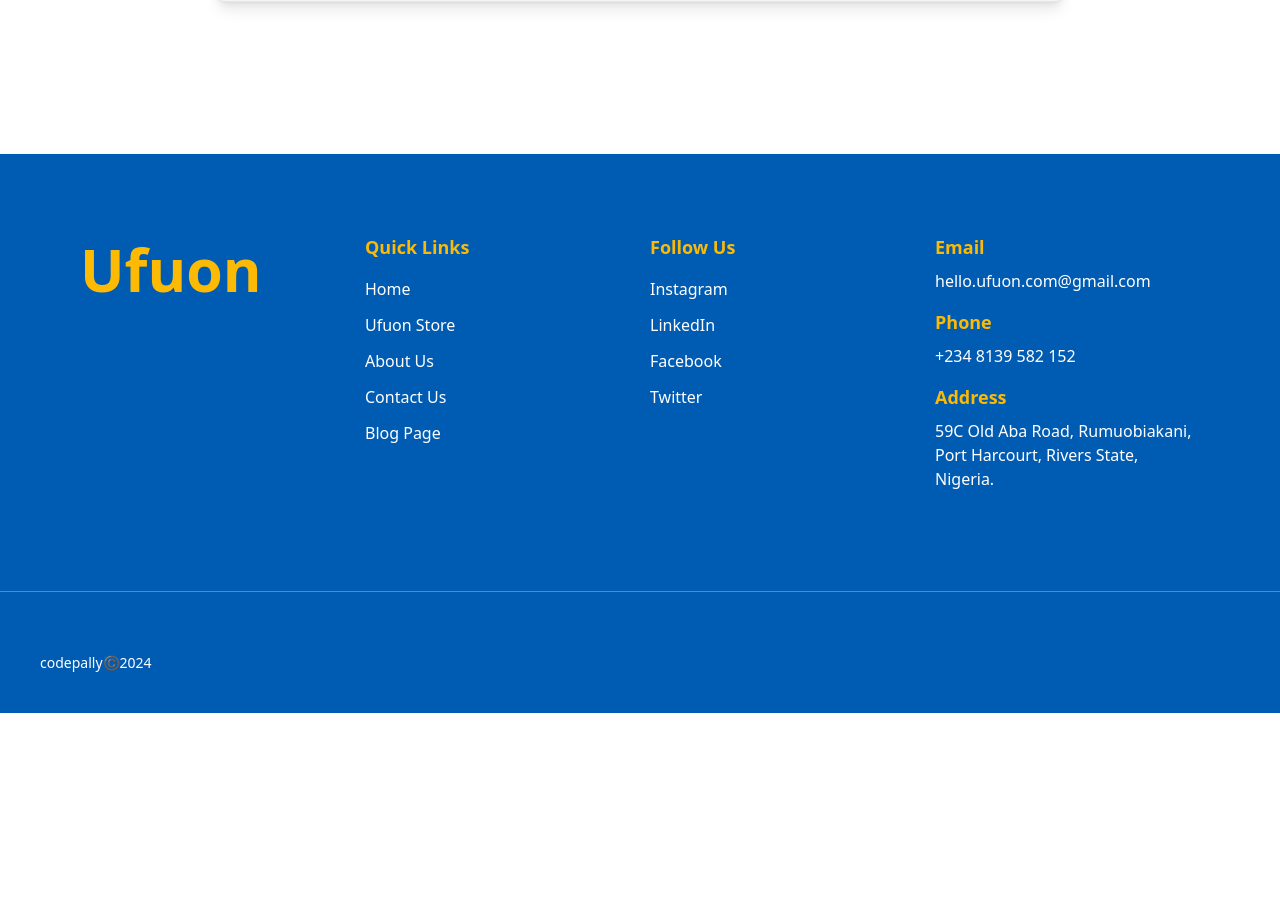
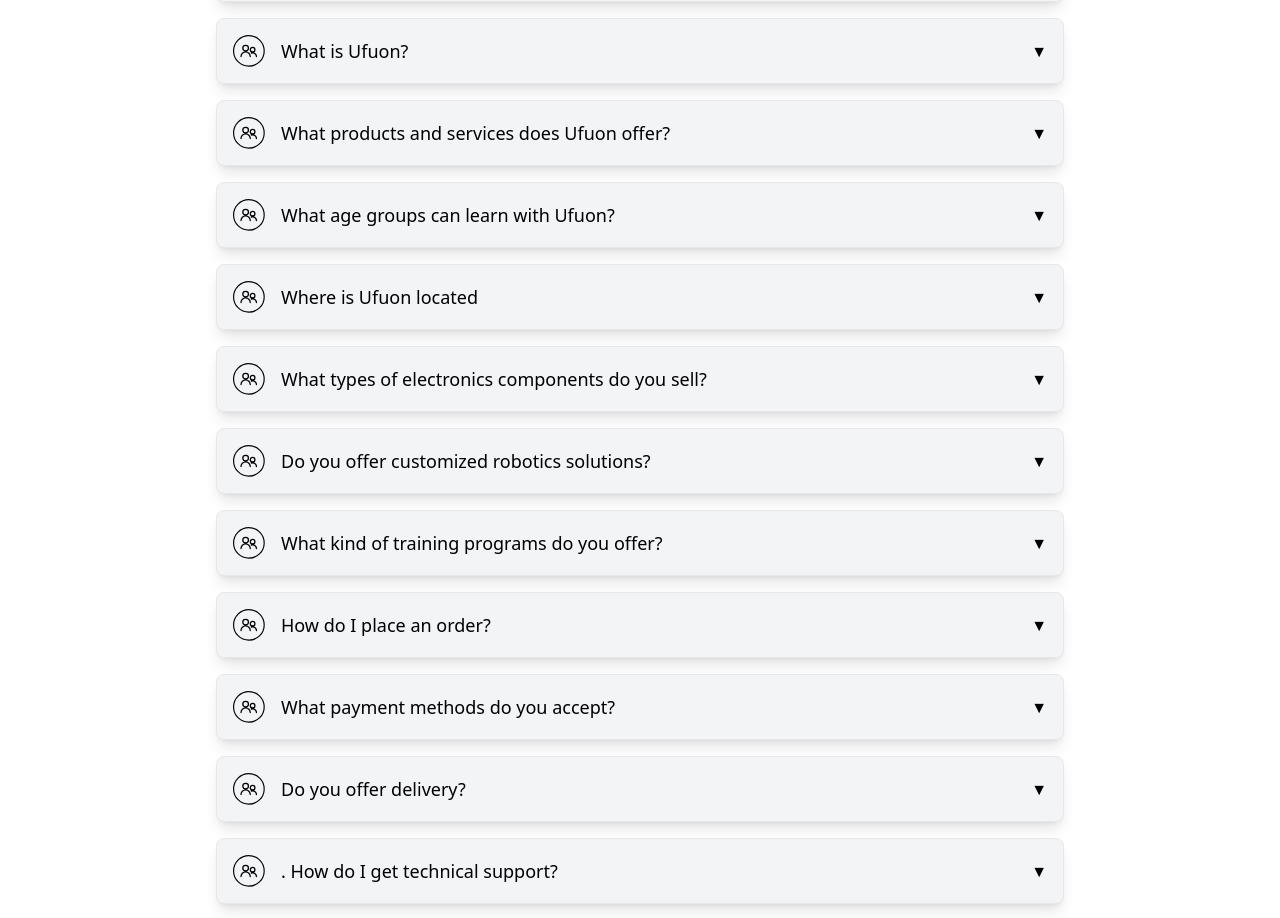
Before and after one commit to Debs-D/Ufuone, a React (Vite) app: page /ufoneAbout in a window 1280 px wide. Shown: the part 2698-3616 px from the top of the page. Before the commit the page ends 3411 px from the top, so only its background shows below. Built offline with nearby package versions, Linux system fonts and the light colour scheme; no server answers.

Commit message:
made ui changes on the build navbar, gallery,build, faq section, about skills, ufoneAbou

```diff
--- a/src/components/AboutSkills.jsx
+++ b/src/components/AboutSkills.jsx
@@ -7,7 +7,7 @@ const Skills = () => {
       {/* First section */}
       <div className="flex flex-col md:flex-row justify-center items-center w-full max-w-[1000px] h-auto px-5 box-border gap-12 mb-12">
         {/* Text on left */}
-        <div className="flex flex-col justify-between w-full md:w-1/2 pr-5 text-left">
+        <div className="flex flex-col justify-between w-full md:w-1/2 pr-5 text-left max-sm:pr-0">
           <h1 className="text-[32px] md:text-[40px] font-medium m-0 mb-4">
             Who are we?
           </h1>
@@ -40,7 +40,7 @@ const Skills = () => {
           />
         </div>
         {/* Text on right */}
-        <div className="flex flex-col justify-between w-full md:w-1/2 pr-5 text-left">
+        <div className="flex flex-col justify-between w-full md:w-1/2 pr-5 text-left max-sm:pr-0">
           <h1 className="text-[32px] md:text-[40px] font-medium m-0 mb-4">
             What do we do?
           </h1>
--- a/src/components/ButtonNavbar.jsx
+++ b/src/components/ButtonNavbar.jsx
@@ -18,7 +18,7 @@ const ButtonNavbar = () => {
   const levels = [
     { name: "Low Level", path: "/low-project" },
     { name: "High Level", path: "/high-level" },
-    { name: "Advanced", path: "/advanced" },
+    { name: "Advanced", path: "/advanced-project" },
   ];
 
   // Toggle dropdown on click (for mobile view)
--- a/src/components/ContactQuestion.jsx
+++ b/src/components/ContactQuestion.jsx
@@ -27,6 +27,188 @@ const ContactQuestion = () => {
       answer:
         "Our programs are designed for all age groups, ensuring that learning is inclusive and effective for everyone.",
     },
+    {
+      imgUrl: img3,
+      question: "What is Ufuon?",
+      answer: "Ufuon is a leading provider of electronics, robotics, and tech solutions in Africa. We aim to empower individuals, businesses, and communities through innovative technology."
+    },
+    {
+      imgUrl: img3,
+      question: "What products and services does Ufuon offer?",
+      answer:
+        "Ufuon offers a wide range of products, including electronics components, robotics kits, and tech gadgets. We also provide services such as training, workshops, and consulting.",
+    },
+    {
+      imgUrl: img3,
+      question: "What age groups can learn with Ufuon?",
+      answer:
+        "Our programs are designed for all age groups, ensuring that learning is inclusive and effective for everyone.",
+    },
+    {
+      imgUrl: img3,
+      question: "Where is Ufuon located",
+      answer:
+        "Ufuon is headquartered in 11 Barba Street, Ohakwe Junction, Rumuigbo, Port Harcourt, with operations and partnerships across Africa."
+    },
+    {
+      imgUrl: img3,
+      question: "What types of electronics components do you sell?",
+      answer:
+        "We sell a variety of electronics components, including Arduino, Raspberry Pi, sensors, motors, and more.",
+    },
+    {
+      imgUrl: img3,
+      question: "Do you offer customized robotics solutions?",
+      answer:
+        "Yes, our team of experts can design and develop customized robotics solutions for businesses and individuals.",
+    },
+    {
+      imgUrl: img3,
+      question: "What kind of training programs do you offer?",
+      answer:
+        "We offer training programs in electronics, robotics, and programming, tailored for individuals, schools, and businesses.",
+    },
+    {
+      imgUrl: img3,
+      question: "How do I place an order?",
+      answer:
+        "You can place an order online through our online store (store.ufuon.com) or by contacting our sales team directly.",
+    },
+    {
+      imgUrl: img3,
+      question: " What payment methods do you accept?",
+      answer:
+        "We accept various payment methods, including credit/debit cards, bank transfers, and mobile payments.",
+    },
+    {
+      imgUrl: img3,
+      question: "Do you offer delivery?",
+      answer:
+        "Yes, we offer delivery services across Africa. Please contact us for more information on delivery rates and estimated delivery times.",
+    },
+    {
+      imgUrl: img3,
+      question: ". How do I get technical support?",
+      answer:
+        "You can contact our technical support team through our website, email, or phone",
+    },
+    {
+      imgUrl: img3,
+      question: "What kind of technical support do you offer?",
+      answer:
+        "We offer technical support for all our products and services, including troubleshooting, repairs, and maintenance",
+    },
+    {
+      imgUrl: img3,
+      question: "Do you have a warranty policy?",
+      answer:
+        "Yes, we offer a warranty policy for our products. Please contact us for more information on our warranty terms and conditions.",
+    },
+    {
+      imgUrl: img3,
+      question: " Can I partner with Ufuon?",
+      answer:
+        "Yes, we welcome partnerships with businesses, organizations, and individuals who share our vision and values.",
+    },
+    {
+      imgUrl: img3,
+      question: " Do you have a community program?",
+      answer:
+        "Yes, we have a community program that aims to promote STEM education and innovation across Africa. Please contact us for more information on our programs and community.",
+    },
+    {
+      imgUrl: img3,
+      question: "How can I get involved with Ufuon's community program?",
+      answer:
+        "You can get involved by contacting us through our website or social media channels. We welcome volunteers, mentors, and sponsors.",
+    },
+    {
+      imgUrl: img3,
+      question: "What is your shipping policy?",
+      answer:
+        "We offer shipping across Africa. Please contact us for more information on shipping rates and estimated delivery times.",
+    },
+    {
+      imgUrl: img3,
+      question: "Can I track my order?",
+      answer:
+        "We take great care in packaging and shipping our products. However, if your order is lost or damaged during shipping, please contact us and we will work with you to resolve the issue.",
+    },
+    {
+      imgUrl: img3,
+      question: "What happens if my order is lost or damaged during shipping?",
+      answer:
+        "Yes, we have a community program that aims to promote STEM education and innovation across Africa. Please contact us for more information on our programs and community.",
+    },
+    {
+      imgUrl: img3,
+      question: "Can I return a product?",
+      answer:
+        "Yes, you can return a product within 7 - 14 days of delivery depending on the nature of the item. Please contact us for more information on our return policy.",
+    },
+    {
+      imgUrl: img3,
+      question: "How do I initiate a return?",
+      answer:
+        "To initiate a return, please contact us through our website or email and provide your order number and reason for return",
+    },
+    {
+      imgUrl: img3,
+      question: "What is your refund policy?",
+      answer:
+        "We offer refunds for returned products. Please contact us for more information on our refund policy.",
+    },
+    {
+      imgUrl: img3,
+      question: "What payment methods do you accept?",
+      answer:
+        "Yes, we have a community program that aims to promote STEM education and innovation across Africa. Please contact us for more information on our programs and community.",
+    },
+    {
+      imgUrl: img3,
+      question: "What kind of technical support do you offer?",
+      answer:
+        "We accept various payment methods, including credit/debit cards, bank transfers, and mobile payments.",
+    },
+    {
+      imgUrl: img3,
+      question: "What kind of technical support do you offer?",
+      answer:
+        "Yes, we have a community program that aims to promote STEM education and innovation across Africa. Please contact us for more information on our programs and community.",
+    },
+    {
+      imgUrl: img3,
+      question: "Do you offer discounts or promotions?",
+      answer:
+        "Yes, we occasionally offer discounts or promotions. Please sign up for our newsletter or follow us on social media to stay informed.",
+    },
+    {
+      imgUrl: img3,
+      question: "How do you handle sales tax and VAT?",
+      answer:
+        "We handle sales tax and VAT in accordance with local regulations. Please contact us for more information.",
+    },
+    {
+      imgUrl: img3,
+      question: " How do I troubleshoot a technical issue?",
+      answer:
+        "Please contact our technical support team through our website or email and provide a detailed description of the issue.",
+    },
+    {
+      imgUrl: img3,
+      question: "Do you offer repair services?",
+      answer:
+        "Yes, we offer repair services for our products. Please contact us for more information.",
+
+    },
+    {
+      imgUrl: img3,
+      question: "Can I get a replacement for a defective product?",
+      answer:
+        "Yes, we offer replacements for defective products. Please contact us for more information.",
+
+    },
+
   ];
 
   return (
--- a/src/components/ImageGallery.jsx
+++ b/src/components/ImageGallery.jsx
@@ -20,7 +20,8 @@ const ImageGallery = () => {
 
   const [isPaginated, setIsPaginated] = useState(window.innerWidth < 1024);
   const [currentPage, setCurrentPage] = useState(1);
-  const imagesPerPage = 2;
+  const imagesPerPage = 4;
+  // eslint-disable-next-line no-unused-vars
   const totalPages = Math.ceil(images.length / imagesPerPage);
 
   useEffect(() => {
--- a/src/components/Skills.jsx
+++ b/src/components/Skills.jsx
@@ -1,8 +1,10 @@
 import image1 from "../assets/images/Frame 85 (1).svg";
 import image2 from "../assets/images/Frame 82.svg";
 import image3 from "../assets/images/Frame 86.svg";
+import { useNavigate } from "react-router-dom";
 
 const Skills = () => {
+  const navigate = useNavigate()
   return (
     <div className="flex flex-col items-center flex-wrap justify-between w-full h-[1652px] py-10 px-8 box-border overflow-y-auto max-md:mt-20">
       {/* First section */}
@@ -23,7 +25,7 @@ const Skills = () => {
             Get kits to your doorstep. Build using online tutorials/ live
             classes.
           </p>
-          <button className="py-3 px-6 bg-[#fe0804] text-white max-w-[300px] w-full rounded-lg cursor-pointer border-none text-[18px] md:text-[24px]">
+          <button className="py-3 px-6 bg-[#fe0804] text-white max-w-[300px] w-full rounded-lg cursor-pointer border-none text-[18px] md:text-[24px]" onClick={()=> navigate('/register')}>
             Start free demo
           </button>
         </div>
```
Also changed, not shown: src/components/UfoneAbout.jsx (+4 -4 lines), src/components/UnfoneAboutSch.jsx (+6 -6 lines), src/components/Build.jsx (line endings or trailing spaces).
